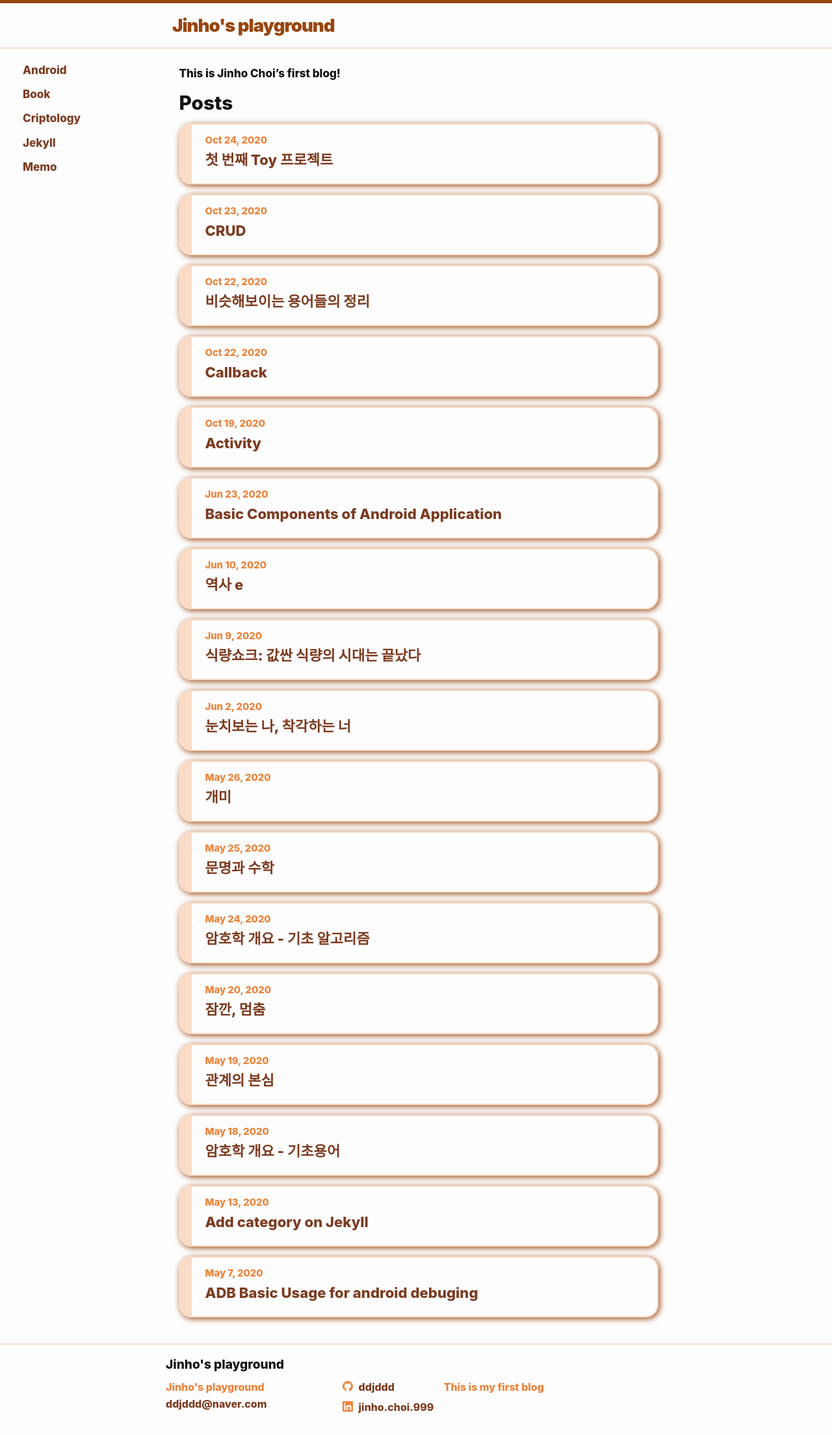
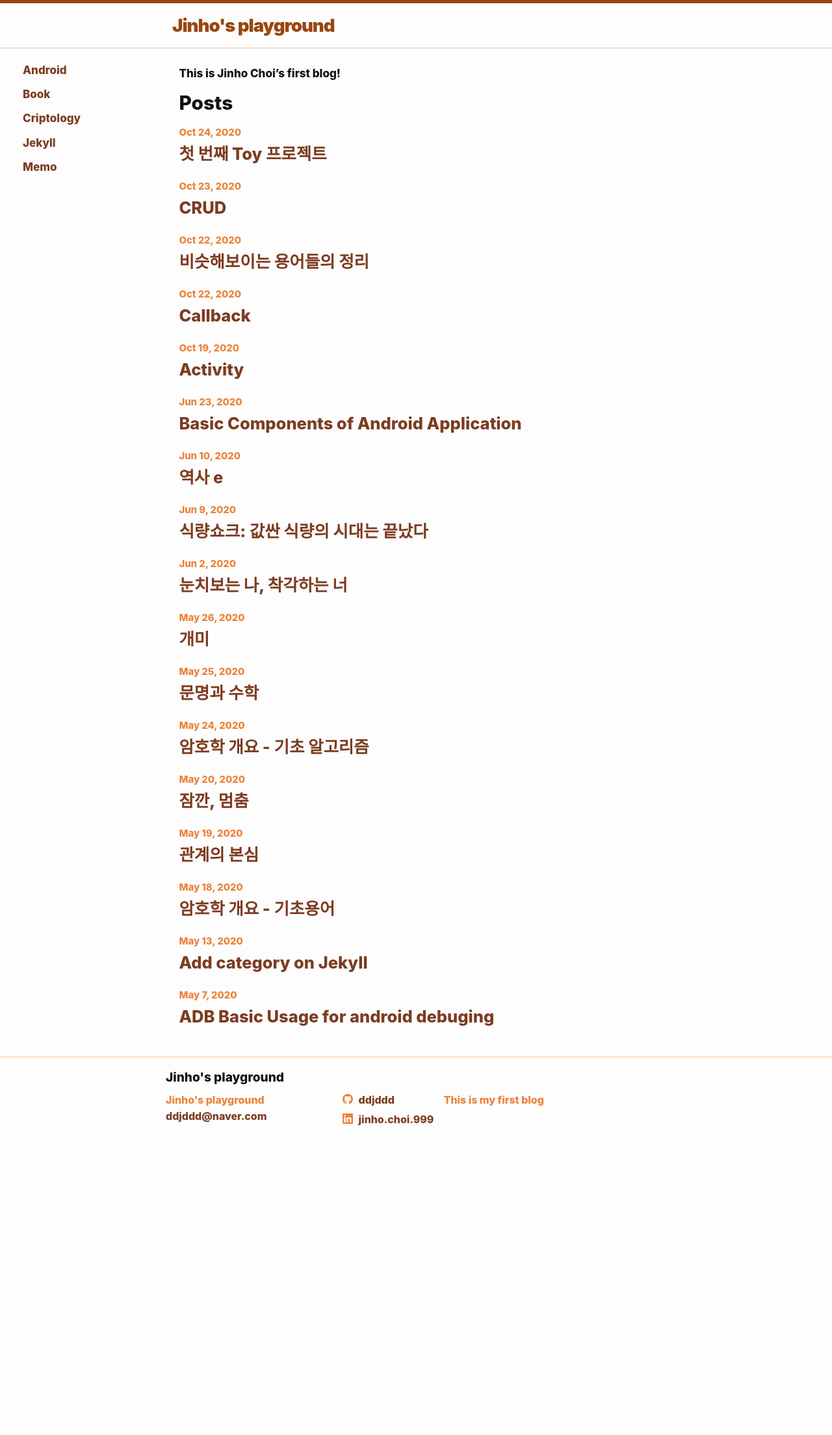
Before and after one commit to ddjddd/ddjddd.github.io, a Jekyll site: the page built from index.markdown, in a window 1280 px wide. Shown: the whole page at 65% size. Built offline with Jekyll 4.4.1, drawn with Linux system fonts in a browser that asks for light colours; after the commit the page ends 1767 px from its top, so only the background shows below that.

Commit message:
Revert "Issue [#5] - Add Card View"
This reverts commit 488a73772045ab39736e17da92ac88268e497084.

```diff
--- a/_layouts/home.html
+++ b/_layouts/home.html
@@ -13,7 +13,7 @@ layout: default
     <h2 class="post-list-heading">{{ page.list_title | default: "Posts" }}</h2>
     <ul class="post-list">
       {%- for post in site.posts -%}
-      <li class="card-content">
+      <li>
         {%- assign date_format = site.minima.date_format | default: "%b %-d, %Y" -%}
         <span class="post-meta">{{ post.date | date: date_format }}</span>
         <h3>
--- a/_sass/layout/_layout-default.scss
+++ b/_sass/layout/_layout-default.scss
@@ -56,29 +56,3 @@
     // border: solid red 1px;
     // background-color: brown;
 }
-
-
-/**
- * Post card
- */
- .card-content {
-    border: solid $grey-color-light;
-    border-width: 2px 2px 2px 20px;
-    border-radius: 20px;
-    box-shadow: 2px 2px 10px $grey-color-dark;
-
-    padding-left: 20px;
-    padding-right: 20px;
-    padding-top: 10px;
-    padding-bottom: 10px;
-    // background-color:yellow;
-    .post-meta {
-        font-size: $small-font-size;
-        color: $grey-color;
-    }
-
-    .post-link {
-        display: block;
-        @include relative-font-size(1.3);
-    }
- }
--- a/_sass/minima/_layout.scss
+++ b/_sass/minima/_layout.scss
@@ -166,15 +166,15 @@
   }
 }
 
-// .post-meta {
-//   font-size: $small-font-size;
-//   color: $grey-color;
-// }
+.post-meta {
+  font-size: $small-font-size;
+  color: $grey-color;
+}
 
-// .post-link {
-//   display: block;
-//   @include relative-font-size(1.5);
-// }
+.post-link {
+  display: block;
+  @include relative-font-size(1.5);
+}
 
 
 
```
Lines whose indentation alone changed are shown as unchanged.
